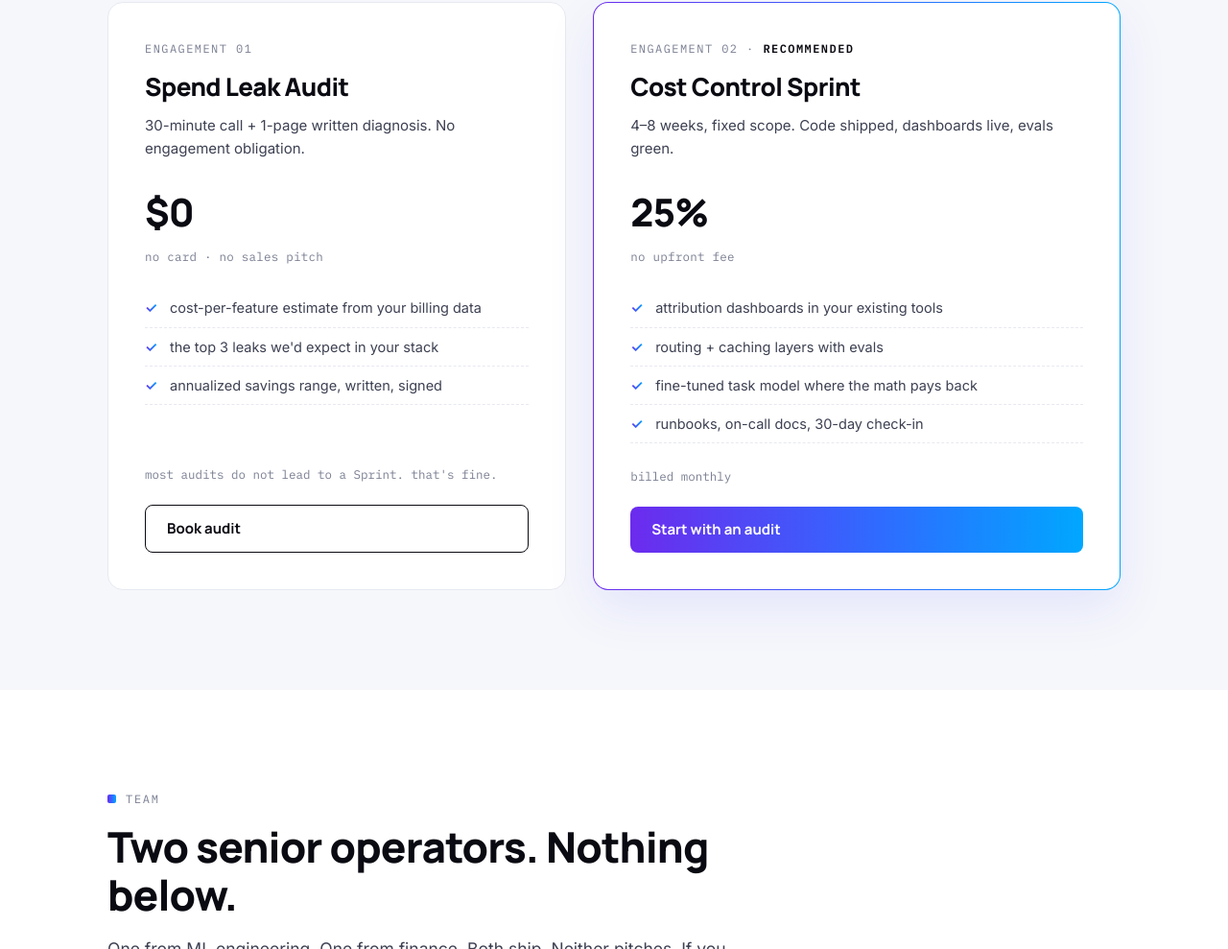
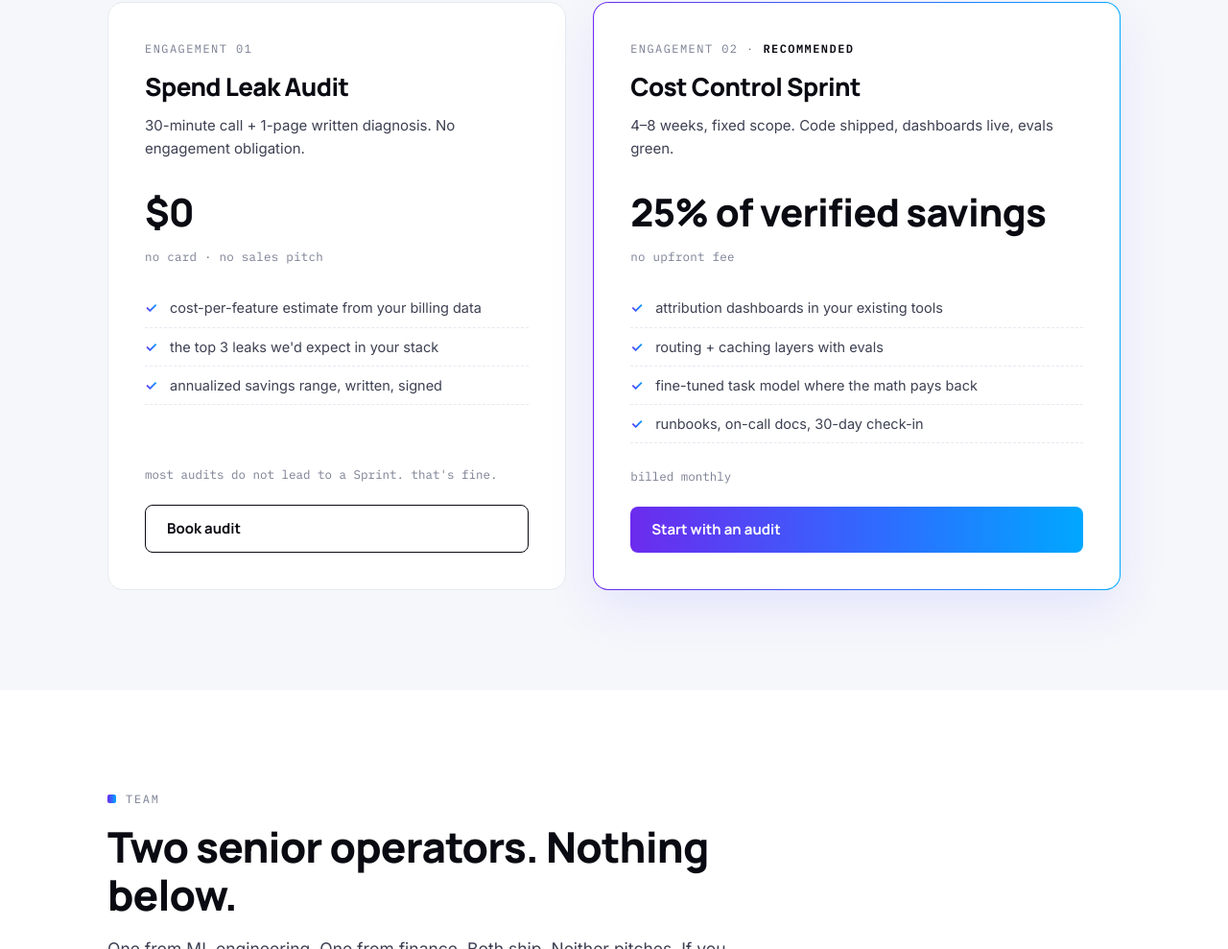
Before and after one commit to bartek-boniecki/new-otonome-v5, a plain HTML site: page index.html in a window 1280 px wide. Shown: the part 5865-6854 px from the top of the page at 96% size. Drawn offline with Linux system fonts and the light colour scheme.

Commit message:
Update fee description in engagement card

```diff
--- a/index.html
+++ b/index.html
@@ -478,7 +478,7 @@ footer{border-top:1px solid var(--line);padding:34px 0;margin-top:104px}
         <div class="pid">engagement 02 · <span class="rec-tag">recommended</span></div>
         <h3>Cost Control Sprint</h3>
         <p class="pdesc">4–8 weeks, fixed scope. Code shipped, dashboards live, evals green.</p>
-        <div class="amount">25%<span>no upfront fee</span></div>
+        <div class="amount">25% of verified savings<span>no upfront fee</span></div>
         <ul>
           <li>attribution dashboards in your existing tools</li>
           <li>routing + caching layers with evals</li>
```
